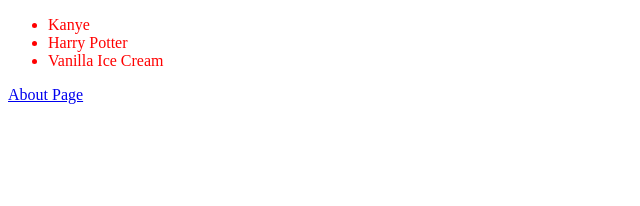
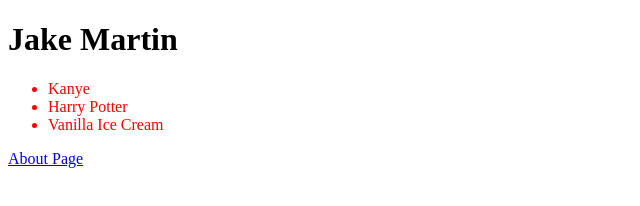
Before and after one commit to JakeMartin19/JakeMartin.github.io, a plain HTML site: page index.html in a window 1280 px wide. Shown: the whole page, without its empty margins (0-640 px from the left). Drawn offline with Linux system fonts and the light colour scheme.

Commit message:
Update index.html

```diff
--- a/index.html
+++ b/index.html
@@ -7,6 +7,7 @@
       <link rel="stylesheet" type="text/css" href="style.css">
     </head>
     <body>
+      <h1>Jake Martin</h1>
       <ul>
         <li>Kanye</li>
         <li>Harry Potter</li>
```
